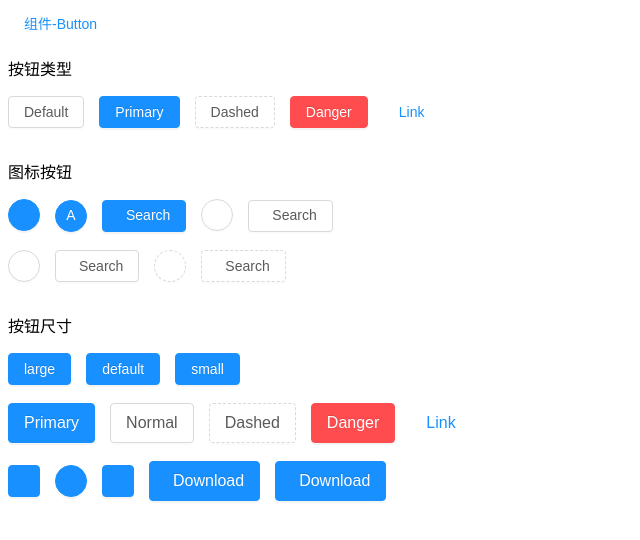
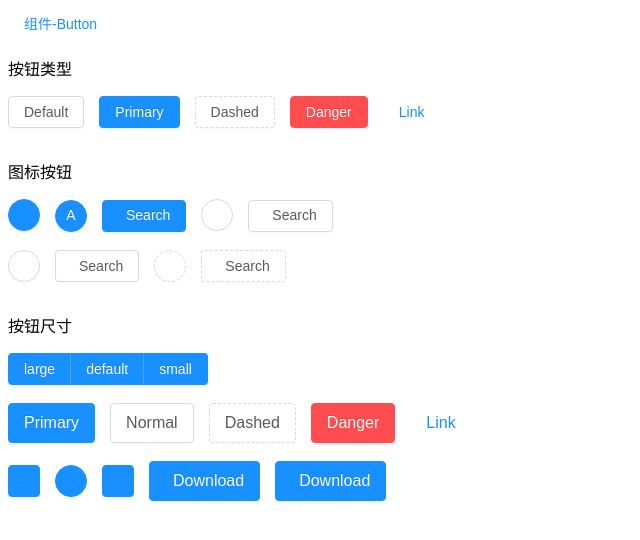
Before and after one commit to webZW/reactUI, a React (Create React App) app: page / in a window 1280 px wide. Shown: the top 540 px of the page, without its empty margins (0-640 px from the left). Built offline with nearby package versions, Linux system fonts and the light colour scheme; a small style sheet from the web is missing.

Commit message:
按钮样式-按钮组样式

```diff
--- /dev/null
+++ b/src/components/button/button-group.tsx
@@ -0,0 +1,41 @@
+import * as React from 'react';
+import { SizeType } from '../../assets/js/SizeContext';
+import { classNames, getPrefixCls } from '../../assets/js/com';
+
+export interface ButtonGroupProps {
+  size?: SizeType;
+  style?: React.CSSProperties;
+  className?: string;
+  prefixCls?: string;
+}
+
+const ButtonGroup: React.SFC<ButtonGroupProps> = props => {
+      const { prefixCls: customizePrefixCls, size, className, ...others } = props;
+      const prefixCls = getPrefixCls('btn-group', customizePrefixCls);
+
+      // large => lg
+      // small => sm
+      let sizeCls = '';
+      switch (size) {
+        case 'large':
+          sizeCls = 'lg';
+          break;
+        case 'small':
+          sizeCls = 'sm';
+          break;
+        default:
+          break;
+      }
+
+      const classes = classNames(
+        prefixCls,
+        ({
+          [`${prefixCls}-${sizeCls}`]: sizeCls
+        } as Record<string, any>),
+        className,
+      );
+
+      return <div {...others} className={classes} />;
+};
+
+export default ButtonGroup;
--- a/src/components/button/button.tsx
+++ b/src/components/button/button.tsx
@@ -2,6 +2,7 @@ import * as React from "react";
 import { Omit, tuple } from '../_util/type';
 import SizeContext, { SizeType } from '../../assets/js/SizeContext';
 import { omit, classNames, getPrefixCls } from "../../assets/js/com";
+import Group from './button-group';
 
 const rxTwoCNChar = /^[\u4e00-\u9fa5]{2}$/;
 const isTwoCNChar = rxTwoCNChar.test.bind(rxTwoCNChar);
@@ -98,7 +99,7 @@ interface ButtonState {
 }
 
 class Button extends React.Component<ButtonProps, ButtonState> {
-	// static Group: typeof Group;
+	static Group: typeof Group;
 
 	static __ANT_BUTTON = true;
 
--- a/src/components/button/index.scss
+++ b/src/components/button/index.scss
@@ -154,5 +154,40 @@ $btn-prefix-cls: #{$prefix}-btn;
       padding-left: 0;
       text-align: center;
       border-radius: 50%;
-  }
+   }
+
+   &-group {
+      position: relative;
+      display: inline-block;
+
+      .#{$btn-prefix-cls} {
+         border-radius: 0;
+      }
+
+      .#{$btn-prefix-cls} + .#{$btn-prefix-cls},
+      span + .#{$btn-prefix-cls},
+      .#{$btn-prefix-cls} + span,
+      > span + span,
+      + .#{$btn-prefix-cls},
+      + .#{$btn-prefix-cls}-group {
+         margin-left: -1px;
+      }
+
+      .#{$btn-prefix-cls}-primary:last-child:not(:first-child),
+      .#{$btn-prefix-cls}-primary + .#{$btn-prefix-cls}-primary {
+         border-left-color: #40a9ff;
+      }
+
+      > .#{$btn-prefix-cls}:first-child:not(:last-child),
+      > span:first-child:not(:last-child) > .#{$btn-prefix-cls} {
+         border-top-left-radius: 4px;
+         border-bottom-left-radius: 4px;
+     }
+
+      > .#{$btn-prefix-cls}:last-child:not(:first-child),
+      > span:last-child:not(:first-child) > .#{$btn-prefix-cls} {
+         border-top-right-radius: 4px;
+         border-bottom-right-radius: 4px;
+      }
+   }
 }
--- a/src/components/button/index.ts
+++ b/src/components/button/index.ts
@@ -1,10 +1,9 @@
 import './index.scss'
 import Button from './button';
-// import ButtonGroup from './button-group';
+import ButtonGroup from './button-group';
 
 // export { ButtonProps, ButtonShape, ButtonType } from './button';
 // export { ButtonGroupProps } from './button-group';
-// export { SizeType as ButtonSize } from '../config-provider/SizeContext';
 
-// Button.Group = ButtonGroup;
+Button.Group = ButtonGroup;
 export default Button;
--- a/src/demo/button/index.tsx
+++ b/src/demo/button/index.tsx
@@ -36,9 +36,24 @@ const Button = () => {
          <div className="pb15">
             <p>按钮尺寸</p>
             <div>
-               <ComButton className="mr15" type="primary" onClick={ () => setSize('large') }>large</ComButton>
+
+               <ComButton.Group size={size}>
+                  <ComButton type="primary"  onClick={ () => setSize('large') }>
+                     {/* <Icon type="left" /> */}
+                     large
+                  </ComButton>
+                  <ComButton type="primary" onClick={ () => setSize('default') }>
+                     default
+                     {/* <Icon type="right" /> */}
+                  </ComButton>
+                  <ComButton type="primary" onClick={ () => setSize('small') }>
+                     small
+                     {/* <Icon type="right" /> */}
+                  </ComButton>
+               </ComButton.Group>
+               {/* <ComButton className="mr15" type="primary" onClick={ () => setSize('large') }>large</ComButton>
                <ComButton className="mr15" type="primary" onClick={ () => setSize('default') }>default</ComButton>
-               <ComButton className="mr15" type="primary" onClick={ () => setSize('small') }>small</ComButton>
+               <ComButton className="mr15" type="primary" onClick={ () => setSize('small') }>small</ComButton> */}
             </div>
             <br />
             {/* <Radio.Group value={size} onChange={this.handleSizeChange}>
```
